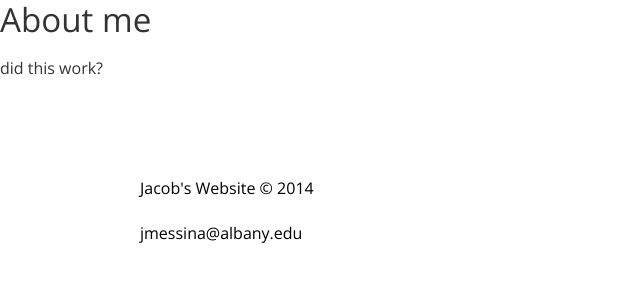
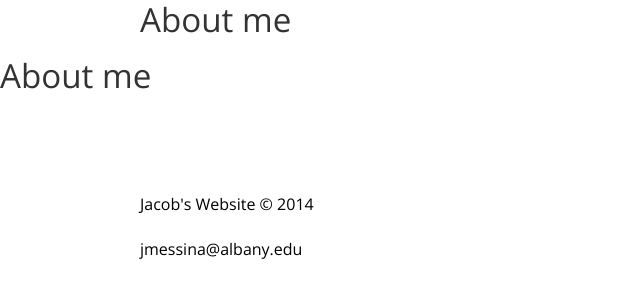
Before and after one commit to jmessina1121/jmessina1121.github.io, a Jekyll site: the page built from about-me.html, in a window 1280 px wide. Shown: the top 300 px of the page, without its empty margins (0-640 px from the left). Built offline with Jekyll 4.4.1, drawn with Linux system fonts in a browser that asks for light colours.

Commit message:
added default layout

```diff
--- a/_layouts/default.html
+++ b/_layouts/default.html
@@ -1,4 +1,11 @@
+
 {% include head.html %}
+<div class='main-content'>
+	<div class="container">
+		{{ content }}
+	</div>
+</div>
+
 {{ content }}
-<p> did this work? </p>
+
 {% include footer.html %}
```
